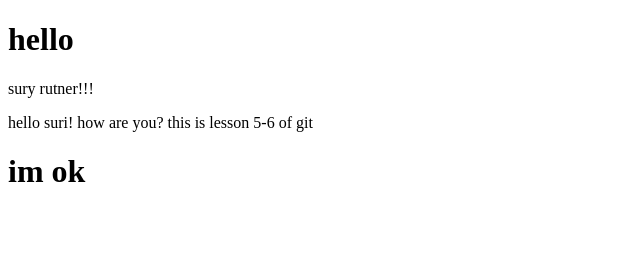
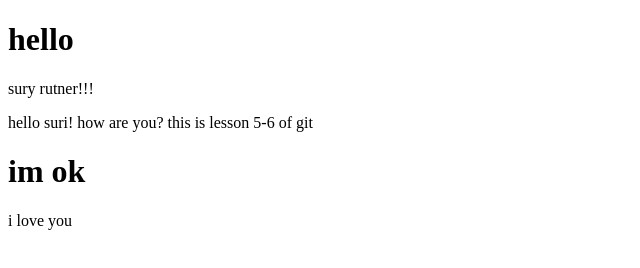
Before and after one commit to gold410/lesson6, a plain HTML site: page index.html in a window 1280 px wide. Shown: the full height of the page, 0-640 px from the left. Drawn offline with Linux system fonts and the light colour scheme.

Commit message:
conflict 2

```diff
--- a/index.html
+++ b/index.html
@@ -18,7 +18,7 @@
         <h1>
             im ok
         </h1>
-
+<span>i love you</span>
     </div>
 </body>
 </html>
```
